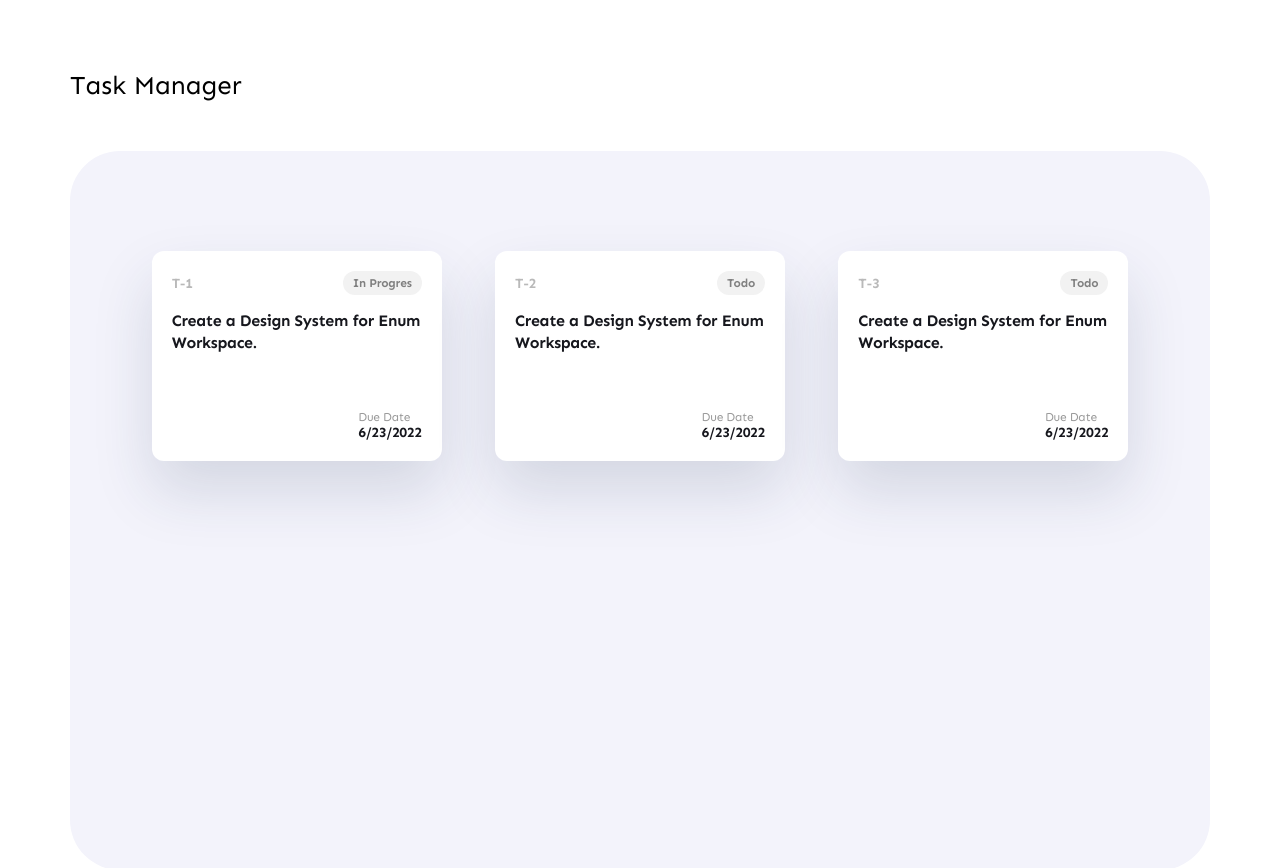
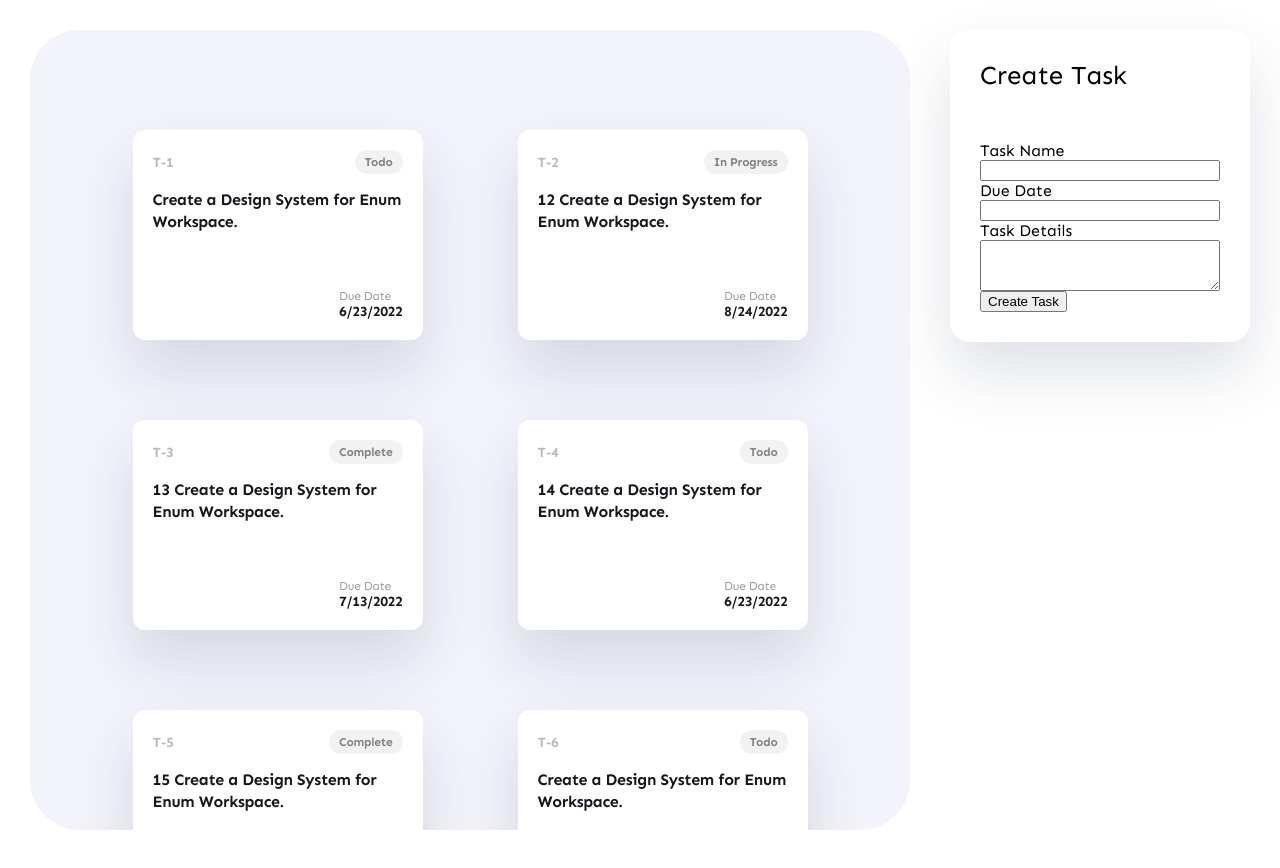
Before and after one commit to roberthveres/My-Project_task_maneger, a React (Create React App) app in the folder my-app/: page / in a window 1280 px wide. Shown: the top 868 px of the page. Built offline with nearby package versions, Linux system fonts and the light colour scheme.

Commit message:
create /CreateTaskForm/ comonent

```diff
--- a/my-app/src/App.css
+++ b/my-app/src/App.css
@@ -1,14 +1,15 @@
 .app-container {
   min-height: 100vh;
   display: flex;
-  padding: 70px;
+  padding: 30px;
   max-height: 100vh;
 }
 
 .app-content {
   flex: 1;
   display: grid;
-  grid-template-rows: max-content auto;
+  grid-template-columns: auto minmax(20%, 300px);
+  gap: 40px;
 }
 
 .app-content h3 {
@@ -18,3 +19,14 @@
   line-height: 31px;
   margin: 0 0 50px;
 }
+
+.card-xl {
+  background-color: white;
+  border-radius: 20px;
+  padding: 30px;
+  box-shadow: 0px 30px 60px rgba(32, 56, 85, 0.15);
+}
+
+.side-bar-right {
+  width: 100%;
+}
--- a/my-app/src/App.jsx
+++ b/my-app/src/App.jsx
@@ -1,33 +1,66 @@
-import React from 'react';
-import './App.css';
-import TaskViewer from './components/task-viewer/TaskViewer';
-function App() {
+import React from "react";
+import "./App.css";
+import TaskViewer from "./components/task-viewer/TaskViewer";
+import CreateTaskForm from "./components/forms/CreateTaskForm";
 const data = [
   {
     id: "T-1",
-      status: "In Progres",
     name: "Create a Design System for Enum Workspace.",
+    status: "Todo",
     dueDate: new Date(2022, 5, 23),
   },
   {
     id: "T-2",
+    name: "12 Create a Design System for Enum Workspace.",
+    status: "In Progress",
+    dueDate: new Date(2022, 7, 24),
+  },
+  {
+    id: "T-3",
+    name: "13 Create a Design System for Enum Workspace.",
+    status: "Complete",
+    dueDate: new Date(2022, 6, 13),
+  },
+  {
+    id: "T-4",
+    name: "14 Create a Design System for Enum Workspace.",
     status: "Todo",
-      name: "Create a Design System for Enum Workspace.",
     dueDate: new Date(2022, 5, 23),
   },
   {
-      id: "T-3",
+    id: "T-5",
+    name: "15 Create a Design System for Enum Workspace.",
+    status: "Complete",
+    dueDate: new Date(2022, 6, 13),
+  },
+  {
+    id: "T-6",
+    name: "Create a Design System for Enum Workspace.",
     status: "Todo",
-      name: "Create a Design System for Enum Workspace.",
+    dueDate: new Date(2022, 5, 23),
+  },
+  {
+    id: "T-7",
+    name: "16 Create a Design System for Enum Workspace.",
+    status: "Todo",
     dueDate: new Date(2022, 5, 23),
   },
 ];
 
+function App() {
   return (
     <div className="app-container">
       <div className="app-content">
-        <h3>Task Manager</h3>
         <TaskViewer taskList={data} />
+
+        <div className="side-bar-right">
+          <div className="card-xl">
+              <h3>Create Task</h3>
+              <CreateTaskForm/>
+
+          </div>
+        </div>
+
       </div>
     </div>
   );
--- /dev/null
+++ b/my-app/src/components/forms/CreateTaskForm.css
@@ -0,0 +1,4 @@
+.form-row {
+    display: flex;
+    flex-direction: column;
+}
--- /dev/null
+++ b/my-app/src/components/forms/CreateTaskForm.jsx
@@ -0,0 +1,29 @@
+import React from "react"
+import "./CreateTaskForm.css"
+const CreateTaskForm = () => {
+    return (
+      <div>
+        <form>
+          <div className="form-row">
+            <label>Task Name</label>
+            <input type="text"></input>
+          </div>
+
+          <div className="form-row">
+            <label>Due Date</label>
+            <input type="text"></input>
+          </div>
+
+          <div className="form-row">
+            <label>Task Details</label>
+            <textarea name="" id="" cols={30} rows={3}></textarea>
+          </div>
+
+          <button type="submit">Create Task</button>
+        </form>
+      </div>
+    );
+}
+
+
+export default CreateTaskForm;
--- a/my-app/src/components/task-card/TaskCard.css
+++ b/my-app/src/components/task-card/TaskCard.css
@@ -2,7 +2,7 @@ p {
   font-family: "Sen", sans-serif;
 }
 
-.card-wrepper {
+.card-wrapper {
   width: 250px;
   height: 170px;
   border-radius: 12px;
@@ -14,7 +14,7 @@ p {
   gap: 15px;
   margin: 20px;
 }
-.card-wrepper p {
+.card-wrapper p {
   margin: 0;
 }
 
--- a/my-app/src/components/task-card/TaskCard.jsx
+++ b/my-app/src/components/task-card/TaskCard.jsx
@@ -4,8 +4,10 @@ import Badge from "../badge/Badge";
 import DateContainer from "../date-container/DateContainer";
 
 function TaskCard(props) {
+  const [taskd, setTaskId] = useState(props.id)
+
   return (
-    <div className="card-wrepper">
+    <div className="card-wrapper">
       <div className="card-header">
         <p className="task-id">{props.id}</p>
         <Badge status={props.status} />
```
Lines whose indentation alone changed are shown as unchanged.
